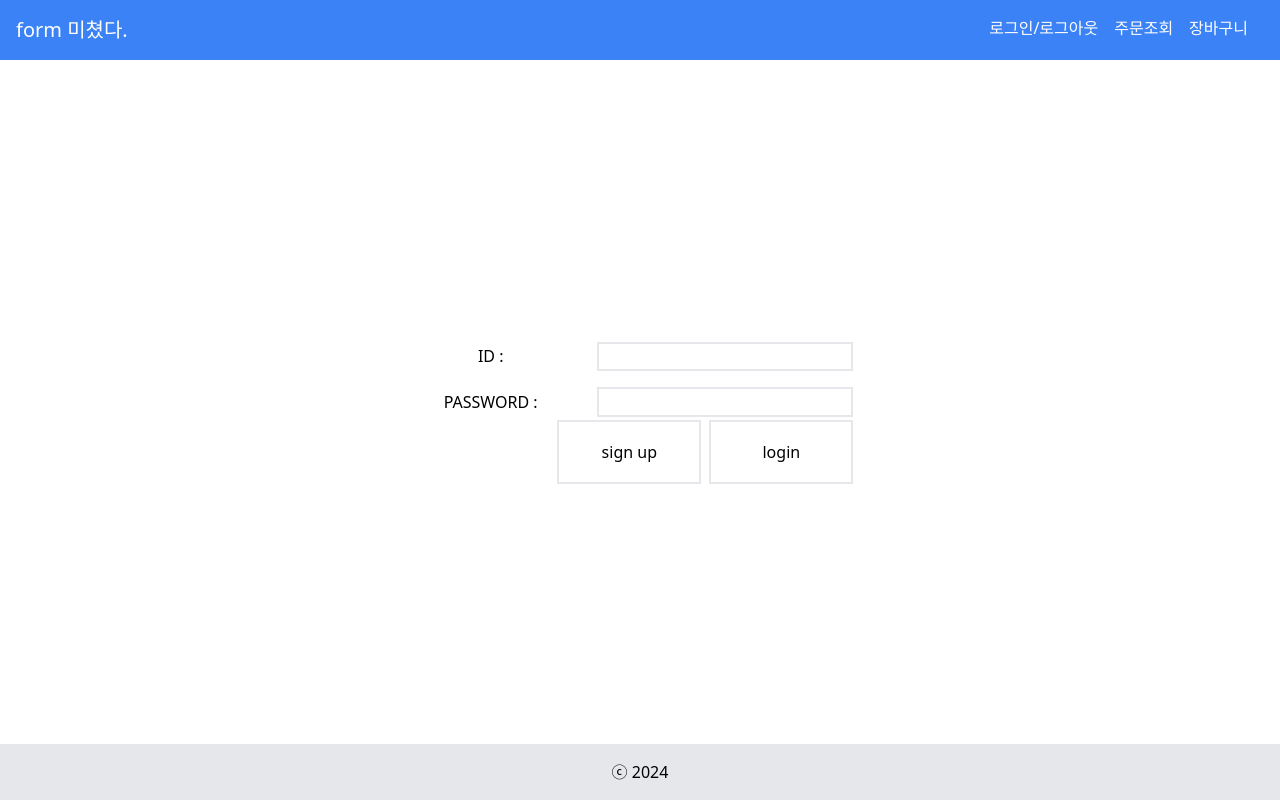
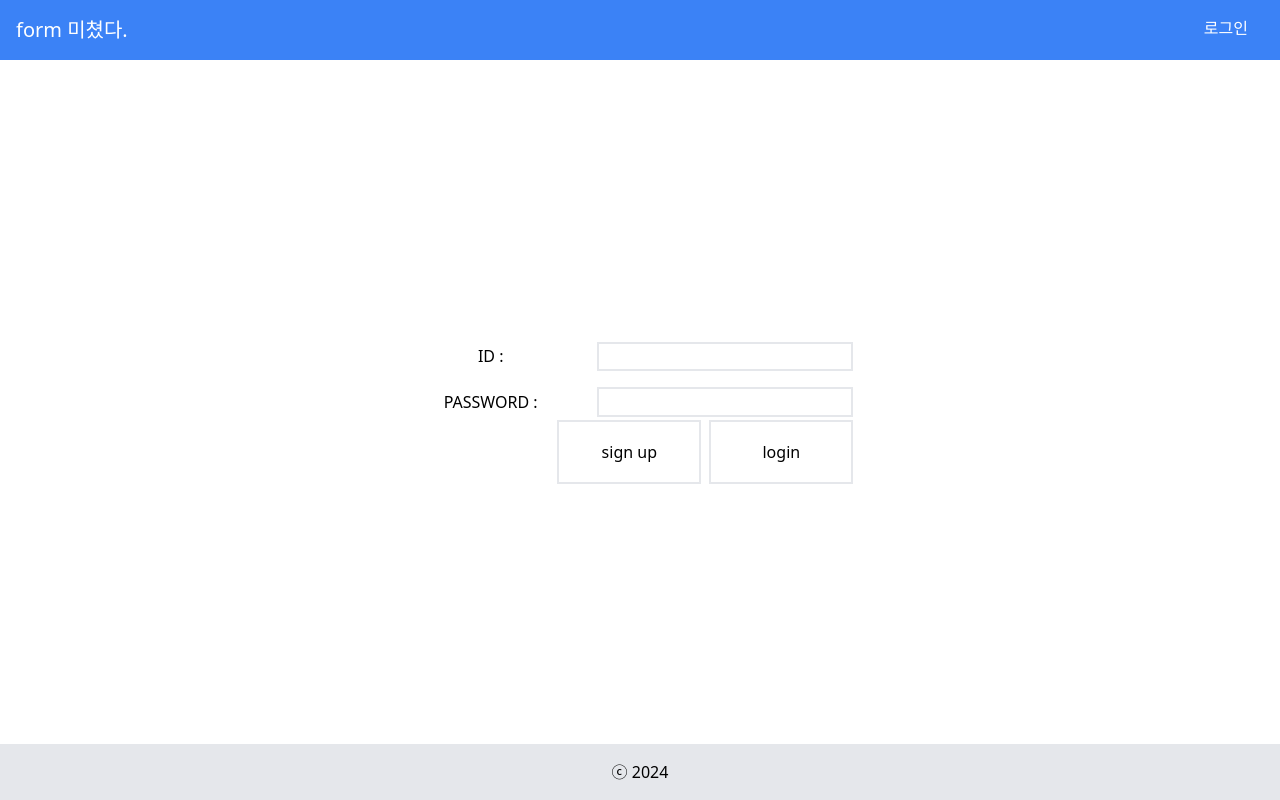
Before and after one commit to KDT-IaaS-Class-One-Group/KDT-IaaS-4team-ERP, a Next.js app in the folder frontend/: page /login in a window 1280 px wide. Built offline with nearby package versions, Linux system fonts and the light colour scheme.

Commit message:
feat : 로그인 상태 변경 완료 후 리팩토링할때 지금은 location.href='/'로 브라우저를 재로딩하게 하였으나 추후 다른 방법이 생기면 변경하면 좋을 듯

```diff
--- a/frontend/app/(pages)/(customer)/layout.tsx
+++ b/frontend/app/(pages)/(customer)/layout.tsx
@@ -7,11 +7,7 @@ import HeaderItem from '@/components/Header/HeaderItem';
 export default function CustomerLayout({ children }: ChildrenProps) {
   return (
     <>
-      <Header>
-        <HeaderItem href='/login'>로그인/로그아웃</HeaderItem>
-        <HeaderItem href='/orderlist'>주문조회</HeaderItem>
-        <HeaderItem href='/cart'>장바구니</HeaderItem>
-      </Header>
+      <Header />
       {children}
       <Footer></Footer>
     </>
--- a/frontend/app/components/Header/Header.tsx
+++ b/frontend/app/components/Header/Header.tsx
@@ -1,14 +1,33 @@
-import React from 'react';
+'use client'
+import React, { useEffect, useState } from 'react';
 import Link from 'next/link';
 import ChildrenProps from '@/interfaces/ChildrenProps';
+import HeaderItem from './HeaderItem';
 
 export default function Header({ children }: ChildrenProps) {
+  const [isToken, setIsToken] = useState(false);
+
+  useEffect(() => {
+    const token = localStorage.getItem('token');
+    setIsToken(!!token); // token이 있으면 true, 없으면 false로 설정
+  }, []);
+
   return (
     <header className='flex bg-blue-500 text-white p-4 justify-between'>
       <Link href='/'>
         <h1 className='text-xl'>form 미쳤다.</h1>
       </Link>
-      <ul className='flex ml-auto'>{children}</ul>
+      <ul className='flex ml-auto'>
+        {isToken ? (
+          <>
+            <HeaderItem href='/orderlist'>주문조회</HeaderItem>
+            <HeaderItem href='/cart'>장바구니</HeaderItem>
+            <HeaderItem href='/logout'>로그아웃</HeaderItem>
+          </>
+        ) : (
+          <HeaderItem href='/login'>로그인</HeaderItem>
+        )}
+      </ul>
     </header>
   );
 }
--- a/frontend/app/components/Login/logincomponent.tsx
+++ b/frontend/app/components/Login/logincomponent.tsx
@@ -43,7 +43,7 @@ const LoginHome = () => {
       const data = await response.json();
       console.log(data);
       if (data.success) {
-        router.push('/');
+        location.href='/'
         localStorage.setItem('token', data.token)
         alert('로그인 성공');
       } else {
```
